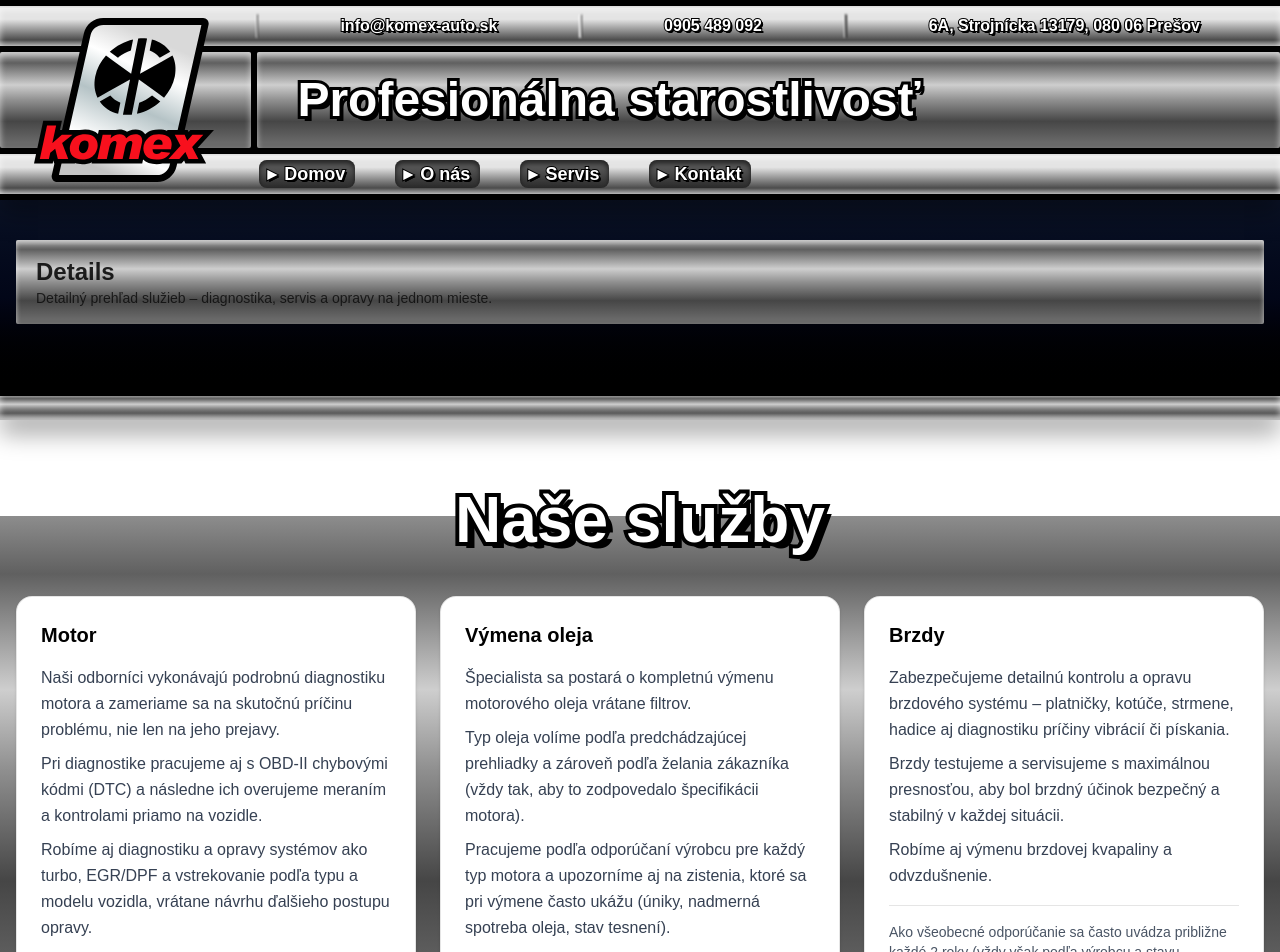
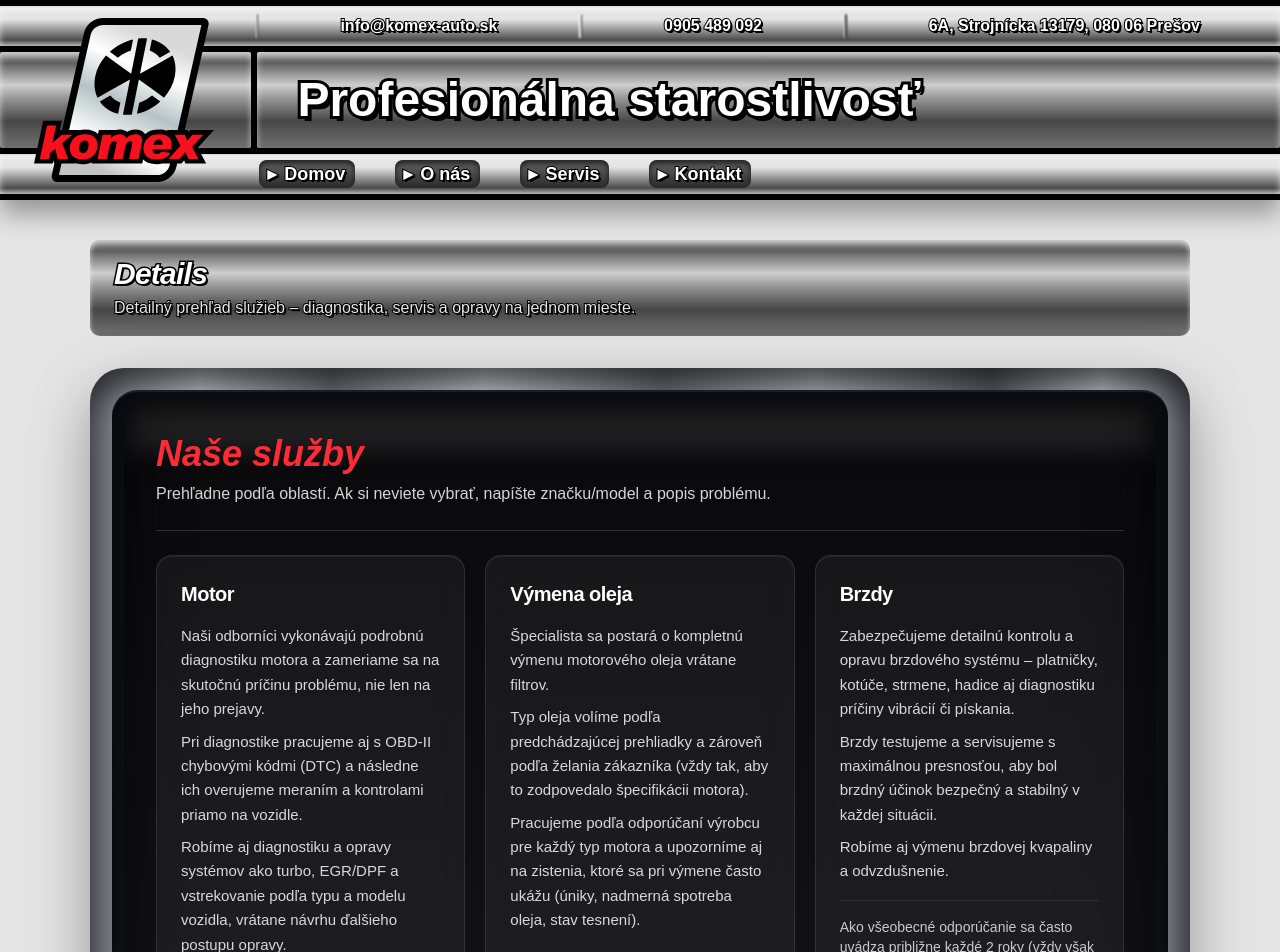
Before and after one commit to simonjedinak/rpj-komex, a Next.js app: page /details in a window 1280 px wide. Shown: the top 952 px of the page. Built offline with nearby package versions, Linux system fonts and the light colour scheme.

Commit message:
details podstranka dizakn

```diff
--- a/app/details/page.tsx
+++ b/app/details/page.tsx
@@ -92,76 +92,161 @@ const services: Service[] = [
   },
 ];
 
+function ChromePanel({
+                       children,
+                       className = "",
+                     }: {
+  children: React.ReactNode;
+  className?: string;
+}) {
+  return (
+      <div
+          className={`rounded-[34px] p-[22px] shadow-2xl ${className}`}
+          style={{
+            background:
+                "linear-gradient(90deg,#6b7077 0%,#c7cbd1 10%,#70757c 22%,#cfd3d8 36%,#6e737a 52%,#b8bcc2 66%,#5b6067 82%,#c7cbd1 92%,#5a5f66 100%)",
+            boxShadow:
+                "inset 0 16px 34px rgba(0,0,0,.70), inset 0 -14px 26px rgba(255,255,255,.10), 0 24px 60px rgba(0,0,0,.35)",
+          }}
+      >
+        <div
+            className="rounded-[26px] p-[12px]"
+            style={{
+              background:
+                  "linear-gradient(180deg,#0a0f15 0%,#141a22 55%,#070a0f 100%)",
+              boxShadow:
+                  "inset 0 2px 0 rgba(255,255,255,.08), inset 0 -10px 30px rgba(0,0,0,.85)",
+            }}
+        >
+          <div className="rounded-[20px] bg-gradient-to-b from-zinc-950 via-zinc-900 to-zinc-950 text-white overflow-hidden relative">
+            <div className="pointer-events-none absolute inset-0">
+              <div className="absolute inset-x-0 top-0 h-12 bg-white/10 blur-md" />
+              <div className="absolute inset-0 ring-1 ring-white/5" />
+              <div className="absolute inset-0 shadow-[inset_0_0_60px_rgba(0,0,0,0.65)]" />
+            </div>
+            <div className="relative z-10 p-6 md:p-8">{children}</div>
+          </div>
+        </div>
+      </div>
+  );
+}
+
 export default function DetailsPage() {
   return (
-    <main className="flex-1 text-black bg-white">
-      <section className="relative overflow-hidden">
-        {/* Background from Kontakt page */}
-        <div className="absolute inset-0 bg-slate-950" />
-        <div className="absolute inset-0 bg-gradient-to-b from-slate-900/70 via-slate-950 to-black" />
-
-        <div className="relative container mx-auto px-4 py-10">
-          {/* Silver Header Box */}
+      <main className="min-h-[70vh] bg-neutral-200 py-10">
+        <section className="mx-auto w-[min(1100px,92vw)]">
           <div
               className="
             mb-8
-              rounded-[2px]
-              px-5 py-4
+            rounded-[10px]
+            px-6 py-4
             [background:linear-gradient(180deg,#3A3A3A_-29.23%,#A4A4A4_-5.96%,#606060_11.48%,#CECECE_34.34%,#8F8F8F_50.25%,#464646_72.22%,#696969_94.18%)]
             shadow-[inset_0px_3.30363px_4.95545px_rgba(255,255,255,0.6)]
           "
           >
-            <h1 className="text-xl md:text-2xl font-bold text-black/85">
+            <StrokeText
+                tag="h1"
+                strokeWidth={3}
+                strokeColor="black"
+                shadowSize={2}
+                className="text-2xl md:text-3xl font-extrabold italic tracking-tight"
+            >
               Details
-            </h1>
-            <p className="text-sm text-black/70">
+            </StrokeText>
+
+            <div className="mt-1">
+              <StrokeText
+                  tag="p"
+                  strokeWidth={2}
+                  strokeColor="black"
+                  shadowSize={2}
+                  className="text-sm md:text-base text-white/90"
+              >
                 Detailný prehľad služieb – diagnostika, servis a opravy na jednom
                 mieste.
+              </StrokeText>
+            </div>
+          </div>
+
+          <ChromePanel>
+            <div>
+              <h2 className="text-3xl md:text-4xl font-extrabold italic text-red-500">
+                Naše služby
+              </h2>
+              <p className="mt-2 text-sm md:text-base text-zinc-300">
+                Prehľadne podľa oblastí. Ak si neviete vybrať, napíšte značku/model
+                a popis problému.
               </p>
             </div>
-        </div>
-      </section>
 
-      <div className="h-6 w-full relative bg-chrome2 shadow-navbar-inset-chrome" />
+            <div className="mt-6 h-px w-full bg-zinc-700/70" />
 
-      <section className="flex flex-col items-center">
-        <StrokeText
-          strokeWidth={7.8}
-          tag="h2"
-          shadowSize={7}
-          className="text-[3rem] md:text-[4rem] font-bold translate-y-13 text-center"
-        >
-          Naše služby
-        </StrokeText>
-
-        <div className="pt-20 bg-chrome2 bg-size-[100%_30%] bg-no-repeat w-full">
-          <div className="container mx-auto px-4 pb-16">
-            <div className="grid grid-cols-1 md:grid-cols-2 lg:grid-cols-3 gap-6">
+            {/* Upravené: karty dizajnovo bližšie k FAQ (glass + shine + jemný hover) */}
+            <div className="mt-6 grid grid-cols-[repeat(auto-fit,minmax(260px,1fr))] gap-5">
               {services.map((s) => (
                   <article
                       key={s.title}
-                  className="rounded-2xl bg-white border border-black/10 shadow-sm p-6 hover:bg-black/5 transition-colors"
+                      className="
+                  group relative overflow-hidden
+                  rounded-2xl
+                  border border-white/10
+                  bg-white/5
+                  shadow-[inset_0_1px_0_rgba(255,255,255,0.06)]
+                  backdrop-blur-md
+                  p-6
+                  transition
+                  hover:bg-white/10
+                  hover:border-white/15
+                  hover:-translate-y-[2px]
+                  hover:shadow-[0_18px_55px_rgba(0,0,0,0.45),inset_0_1px_0_rgba(255,255,255,0.08)]
+                  focus-within:ring-2 focus-within:ring-white/15
+                "
                   >
-                  <h3 className="text-xl font-bold">{s.title}</h3>
+                    <div className="pointer-events-none absolute inset-0">
+                      <div className="absolute -top-12 left-[-40%] h-28 w-[180%] rotate-[-8deg] bg-white/10 blur-2xl opacity-0 transition-opacity duration-300 group-hover:opacity-100" />
+                      <div className="absolute inset-0 ring-1 ring-white/5" />
+                    </div>
 
-                  <ul className="mt-4 space-y-2 text-gray-700">
+                    <div className="relative z-10">
+                      <h3
+                          className="
+                      text-lg md:text-xl
+                      font-extrabold
+                      text-white
+                      tracking-tight
+                      transition-colors
+                      group-hover:text-red-400
+                    "
+                      >
+                        {s.title}
+                      </h3>
+
+                      <ul className="mt-4 space-y-2 text-sm md:text-[15px] text-zinc-200">
                         {s.description.map((line) => (
-                      <li key={line} className="leading-relaxed">
+                            <li key={line} className="leading-relaxed text-zinc-200/95">
                               {line}
                             </li>
                         ))}
                       </ul>
 
                       {s.note ? (
-                    <p className="mt-4 text-sm text-gray-600 border-t border-black/10 pt-4">
+                          <div className="mt-4 border-t border-white/10 pt-4">
+                            <p className="text-xs md:text-sm text-zinc-300/95">
                               {s.note}
                             </p>
+                          </div>
                       ) : null}
+                    </div>
                   </article>
               ))}
             </div>
-          </div>
-        </div>
+
+            <div className="mt-8 h-[2px] w-full bg-gradient-to-r from-transparent via-zinc-600 to-transparent" />
+            <p className="mt-4 text-xs text-zinc-400">
+              Tip: V kontakte uveďte typ služby (prehliadka/sklo/pneu/porucha/podozrenie),
+              značku a model auta a stručný popis problému.
+            </p>
+          </ChromePanel>
         </section>
       </main>
   );
```
Also changed, not shown: 1 other file (tests, documents, lock files or other folders). Lines whose indentation alone changed are shown as unchanged.
